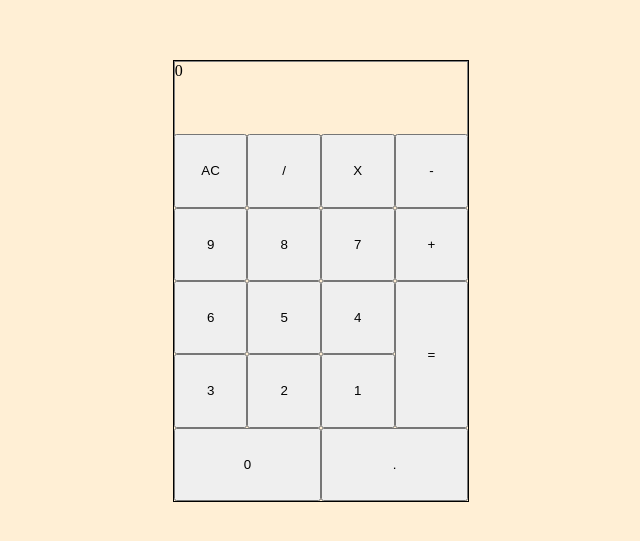
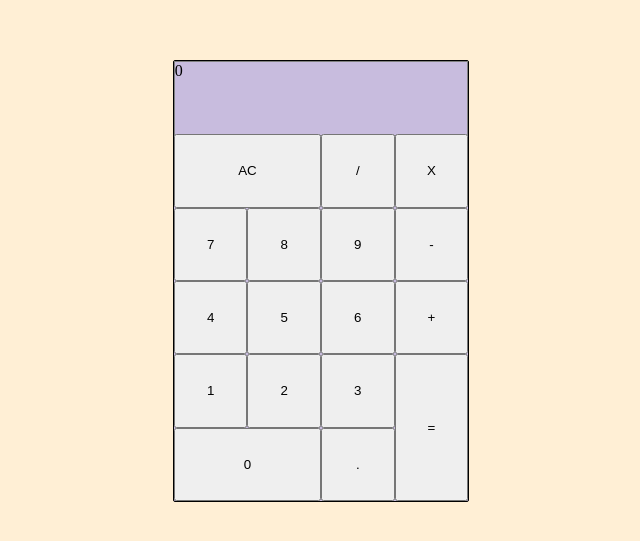
Before and after one commit to Alextm90/calculator, a React (Create React App) app in the folder calculator/: page / in a window 1280 px wide. Shown: the part 119-660 px from the top of the page, without its empty margins (319-959 px from the left). Built offline with nearby package versions, Linux system fonts and the light colour scheme.

Commit message:
finished regex section

```diff
--- a/calculator/src/App.css
+++ b/calculator/src/App.css
@@ -14,43 +14,49 @@ body {
     grid-template-rows: 1fr 1fr 1fr 1fr 1fr 1fr;
     grid-template-columns: 1fr 1fr 1fr 1fr;
     border: 1px solid black;
+    border-radius: 2px;
+    background-color: rgba(0, 0, 255, 0.215);
 
 }
+
 
 #display {
     width: 99.3%;
     height: 100%;
     border: 1px solid gray;
     grid-area: 1/1/1/5;
+}
+
+#divide {
+  grid-area: 2/3/2/3
+}
+
+#multiply {
+ grid-area: 2/4/2/4;
 
 }
 
-#divide {
-  grid-area: 2/2/2/3
-}
-
-#multiply {
- grid-area: 2/3/2/4
-}
-
 #subtract {
-grid-area: 2/4/2/5
+grid-area: 3/4/4/5
 }
 
 #add {
-grid-area: 3/4/3/5
+grid-area: 4/4/5/5
 }
 
 #equals {
-    grid-area: 4/4/6/5
+    grid-area: 5/4/7/5;
 }
 
 #zero {
     grid-area: 6/1/7/3;
+}
+
+#decimal {
+    grid-area: 6/3/7/4;
 
 }
 
-#decimal {
-    grid-area: 6/3/7/5;
-
+#clear {
+    grid-area: 2/1/2/3
 }
--- a/calculator/src/App.js
+++ b/calculator/src/App.js
@@ -3,9 +3,13 @@ import {useState} from "react";
 
 function App() {
 
-  let testRegex = /\d\.\.|\.\d+\.|\.\./
-  let testRegex2 = /(\d\s(\*|\/|\+)\s\s-\s\s(\+|\*|\/)\s)|(\d*\s(\+|\/|\*)\s\s(\+|\/|\*)\s)|(\s-\s\s-\s)|(\d\s-\s\s\*\s)/
-  let newRegex = /(\s\-\s)|(\s(\*|\/|\+|-)\s\s-\s)/
+  let regex1 = /\d\.\.|\.\d+\.|\.\./
+  let regex2 = /(\d\s(\*|\/|\+)\s\s-\s\s(\+|\*|\/)\s)|(\d*\s(\+|\/|\*)\s\s(\+|\/|\*)\s)|(\s-\s\s-\s)|(\d\s-\s\s(\*|\/)\s)$/
+  let regex3 = /\d+(\s\+\s\s(\*|\/)\s)|\d+(\s\/\s\s(\*|\+)\s)|\d+(\s\*\s\s(\/|\+)\s)/
+  let regex4 = /^\s\+\s$|^\s\*\s$|^\s\/\s$|^\s-\s$/
+  let regex5 = /\d/
+  let replaceRegex1 = /\s\+\s$|\s\/\s$|\s\*\s$/
+  let replaceRegex2 = /(\s\-\s)$|(\s(\*|\/|\+|-)\s\s-\s)/
 
   const [display, setDisplay] = useState(0);
 
@@ -14,11 +18,19 @@ function App() {
   };
 
   const setInput = (e) => {
-    if (testRegex2.test(display + e.target.value) === true) {
+    if (regex4.test(display) === true && regex5.test(e.target.value) === false) {
+      console.log("ok", display)
+      setDisplay(e.target.value)
+    }
+    else if (regex3.test(display + e.target.value) === true) {
       console.log("yes")
-      setDisplay(display.replace(newRegex, e.target.value))
+      setDisplay(display.replace(replaceRegex1, e.target.value))
     }
-    else if (testRegex.test(display + e.target.value) === true || testRegex.test(display + e.target.value) === true || testRegex.test(display + e.target.value) === true) {
+    else if (regex2.test(display + e.target.value) === true) {
+      console.log("pie")
+      setDisplay(display.replace(replaceRegex2, e.target.value))
+    }
+    else if (regex1.test(display + e.target.value) === true || regex1.test(display + e.target.value) === true || regex1.test(display + e.target.value) === true) {
       setDisplay(display)
     }
     else if (display === 0 && e.target.id === "zero") {
@@ -42,15 +54,15 @@ function App() {
        <div id="display">{display}</div>
        <button id="clear" onClick={clearDisplay}>AC</button>
        <button id="equals" onClick={evaluateStr}>=</button>
+       <button id="seven" value={7} onClick={(e) => setInput(e)}>7</button>
+       <button id="eight" value={8} onClick={(e) => setInput(e)}>8</button>
        <button id="nine" value={9} onClick={(e) => setInput(e)}>9</button>
-       <button id="eight" value={8} onClick={(e) => setInput(e)}>8</button>
-       <button id="seven" value={7} onClick={(e) => setInput(e)}>7</button>
+       <button id="four" value={4} onClick={(e) => setInput(e)}>4</button>
+       <button id="five" value={5} onClick={(e) => setInput(e)}>5</button>
        <button id="six" value={6} onClick={(e) => setInput(e)}>6</button>
-       <button id="five" value={5} onClick={(e) => setInput(e)}>5</button>
-       <button id="four" value={4} onClick={(e) => setInput(e)}>4</button>
+       <button id="one" value={1} onClick={(e) => setInput(e)}>1</button>
+       <button id="two" value={2} onClick={(e) => setInput(e)}>2</button>
        <button id="three" value={3} onClick={(e) => setInput(e)}>3</button>
-       <button id="two" value={2} onClick={(e) => setInput(e)}>2</button>
-       <button id="one" value={1} onClick={(e) => setInput(e)}>1</button>
        <button id="zero" value={0} onClick={(e) => setInput(e)}>0</button>
        <button id="add" value={" + "} onClick={(e) => setInput(e)}>+</button>
        <button id="subtract" value={" - "} onClick={(e) => setInput(e)}>-</button>
```
